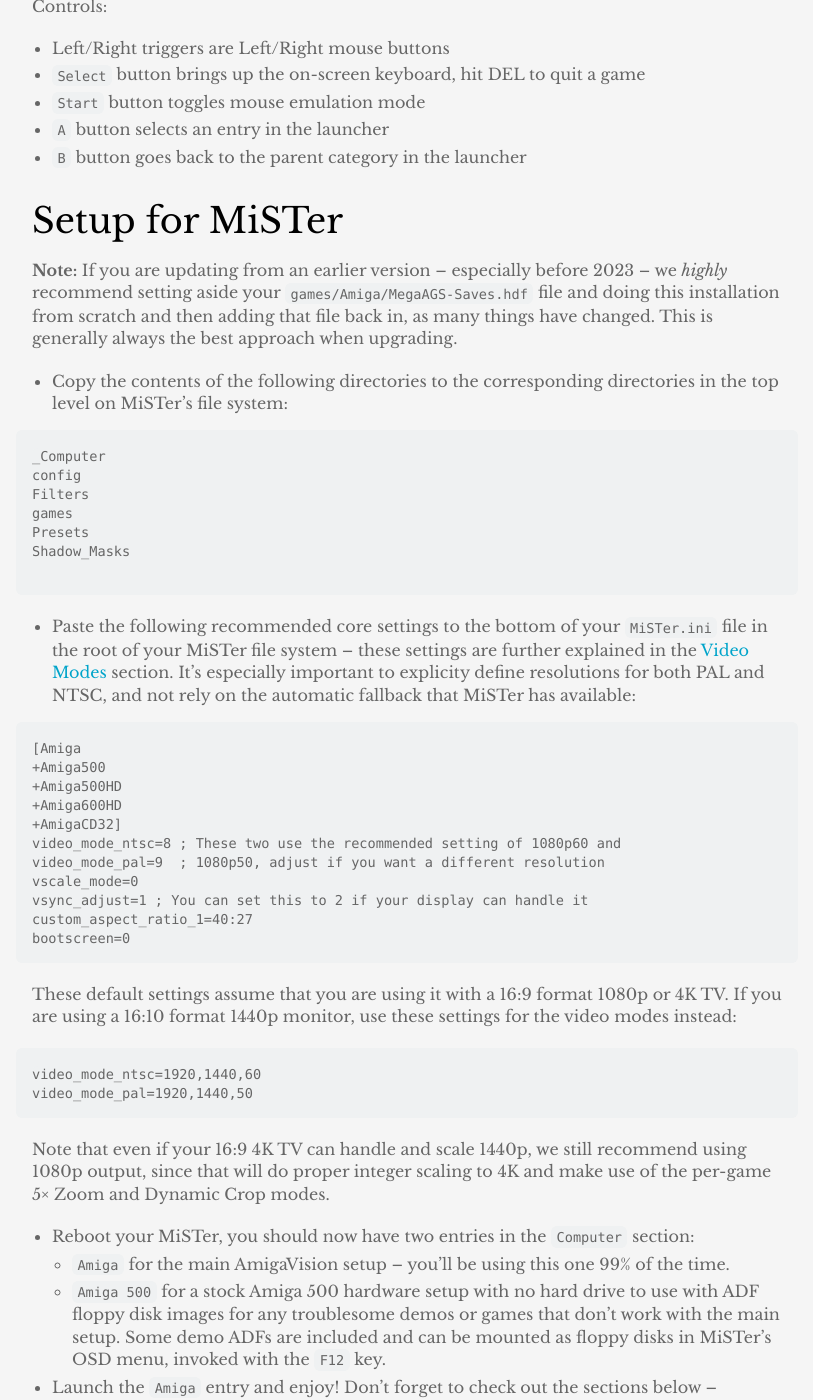
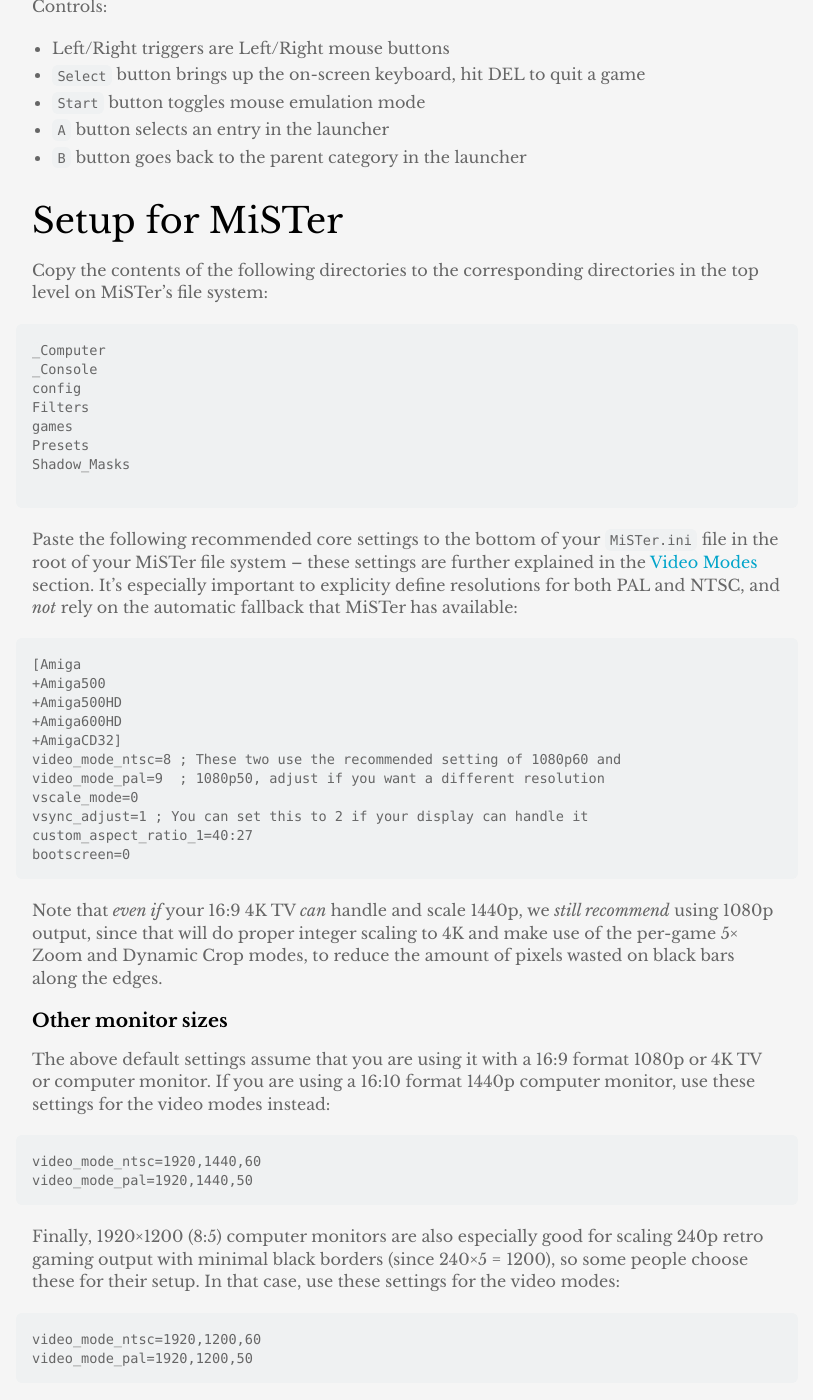
Before and after one commit to amigavision/amigavision.github.io, a Jekyll site: the page built from docs.md, in a window 1280 px wide and 1400 px high, scrolled down 4553 px. Shown: the whole window, without its empty margins (233-1046 px from the left). Built offline with Jekyll 4.4.1, drawn with Linux system fonts in a browser that asks for light colours; some of the changed text lies outside the part shown.

Commit message:
Re-worked MiSTer installation instructions

````diff
--- a/docs.md
+++ b/docs.md
@@ -132,12 +132,11 @@
 
 ## Setup for MiSTer
 
-**Note:** If you are updating from an earlier version -- especially before 2023 -- we *highly* recommend setting aside your `games/Amiga/MegaAGS-Saves.hdf` file and doing this installation from scratch and then adding that file back in, as many things have changed. This is generally always the best approach when upgrading.
-
-* Copy the contents of the following directories to the corresponding directories in the top level on MiSTer's file system:
+Copy the contents of the following directories to the corresponding directories in the top level on MiSTer's file system:
 
 ```
 _Computer
+_Console
 config
 Filters
 games
@@ -146,7 +145,7 @@
 
 ```
 
-* Paste the following recommended core settings to the bottom of your `MiSTer.ini` file in the root of your MiSTer file system -- these settings are further explained in the [Video Modes](#mister-video-modes) section. It's especially important to explicity define resolutions for both PAL and NTSC, and not rely on the automatic fallback that MiSTer has available:
+Paste the following recommended core settings to the bottom of your `MiSTer.ini` file in the root of your MiSTer file system -- these settings are further explained in the [Video Modes](#mister-video-modes) section. It's especially important to explicity define resolutions for both PAL and NTSC, and *not* rely on the automatic fallback that MiSTer has available:
 
 ```
 [Amiga
@@ -162,20 +161,30 @@
 bootscreen=0
 ```
 
-These default settings assume that you are using it with a 16:9 format 1080p or 4K TV. If you are using a 16:10 format 1440p monitor, use these settings for the video modes instead:
+Note that *even if* your 16:9 4K TV *can* handle and scale 1440p, we *still recommend* using 1080p output, since that will do proper integer scaling to 4K and make use of the per-game 5× Zoom and Dynamic Crop modes, to reduce the amount of pixels wasted on black bars along the edges.
+
+### Other monitor sizes
+
+The above default settings assume that you are using it with a 16:9 format 1080p or 4K TV or computer monitor. If you are using a 16:10 format 1440p computer monitor, use these settings for the video modes instead:
 
 ```
 video_mode_ntsc=1920,1440,60
 video_mode_pal=1920,1440,50
 ```
 
-Note that even if your 16:9 4K TV can handle and scale 1440p, we still recommend using 1080p output, since that will do proper integer scaling to 4K and make use of the per-game 5× Zoom and Dynamic Crop modes.
+Finally, 1920×1200 (8:5) computer monitors are also especially good for scaling 240p retro gaming output with minimal black borders (since 240×5 = 1200), so some people choose these for their setup. In that case, use these settings for the video modes:
 
-* Reboot your MiSTer, you should now have two entries in the `Computer` section:
+```
+video_mode_ntsc=1920,1200,60
+video_mode_pal=1920,1200,50
+```
+
+Reboot your MiSTer, you should now have two entries in the `Computer` section:
+
   * `Amiga` for the main AmigaVision setup -- you'll be using this one 99% of the time.
   * `Amiga 500` for a stock Amiga 500 hardware setup with no hard drive to use with ADF floppy disk images for any troublesome demos or games that don't work with the main setup. Some demo ADFs are included and can be mounted as floppy disks in MiSTer's OSD menu, invoked with the `F12` key.
 
-* Launch the `Amiga` entry and enjoy! Don't forget to check out the sections below -- especially on save files, controller mappings and video modes once the basic setup is up and running.
+Launch the `Amiga` entry — and enjoy! Don't forget to check out the other sections of the documentation — especially on save files, controller mappings and video modes — once the basic setup is up and running.
 
 ### Potential issues
 
````
